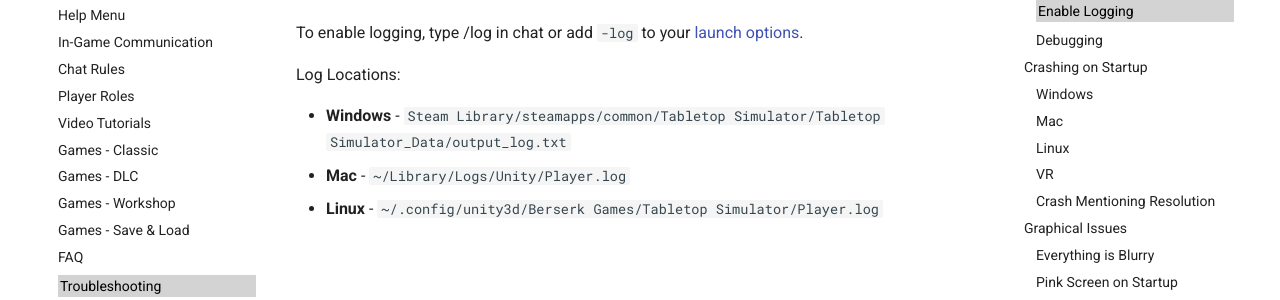
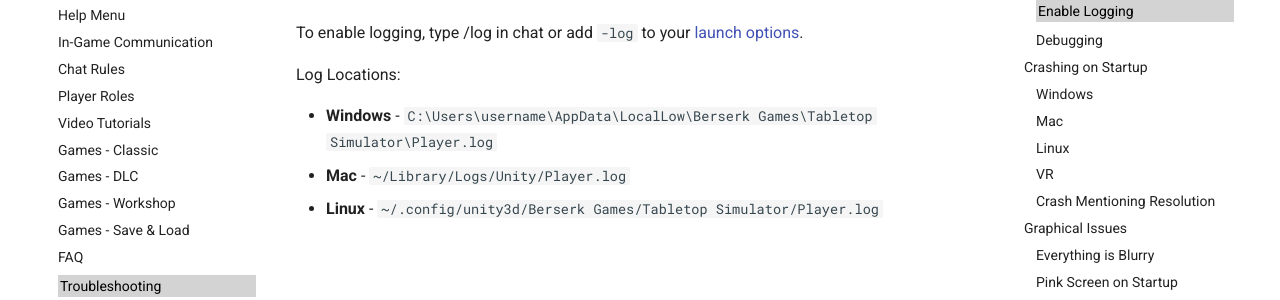
Before and after one commit to Berserk-Games/Tabletop-Simulator-Knowledge-Base, an MkDocs documentation site: the page built from docs/getting-started/troubleshooting.md, in a window 1280 px wide and 900 px high, scrolled down 1056 px. Shown: the part 153-453 px from the top of the window. Built offline with MkDocs 1.6.1 and Material for MkDocs 9.7.7, drawn with Linux system fonts in a browser that asks for light colours; comment, search, counter and statistics services are not loaded; old or Windows-style settings are respelled for this version of MkDocs.

Commit message:
Updated windows log location

```diff
--- a/docs/getting-started/troubleshooting.md
+++ b/docs/getting-started/troubleshooting.md
@@ -19,7 +19,7 @@
 
 Log Locations:
 
-* **Windows** - `Steam Library/steamapps/common/Tabletop Simulator/Tabletop Simulator_Data/output_log.txt`
+* **Windows** - `C:\Users\username\AppData\LocalLow\Berserk Games\Tabletop Simulator\Player.log`
 * **Mac** - `~/Library/Logs/Unity/Player.log`
 * **Linux** - `~/.config/unity3d/Berserk Games/Tabletop Simulator/Player.log`
 
```
